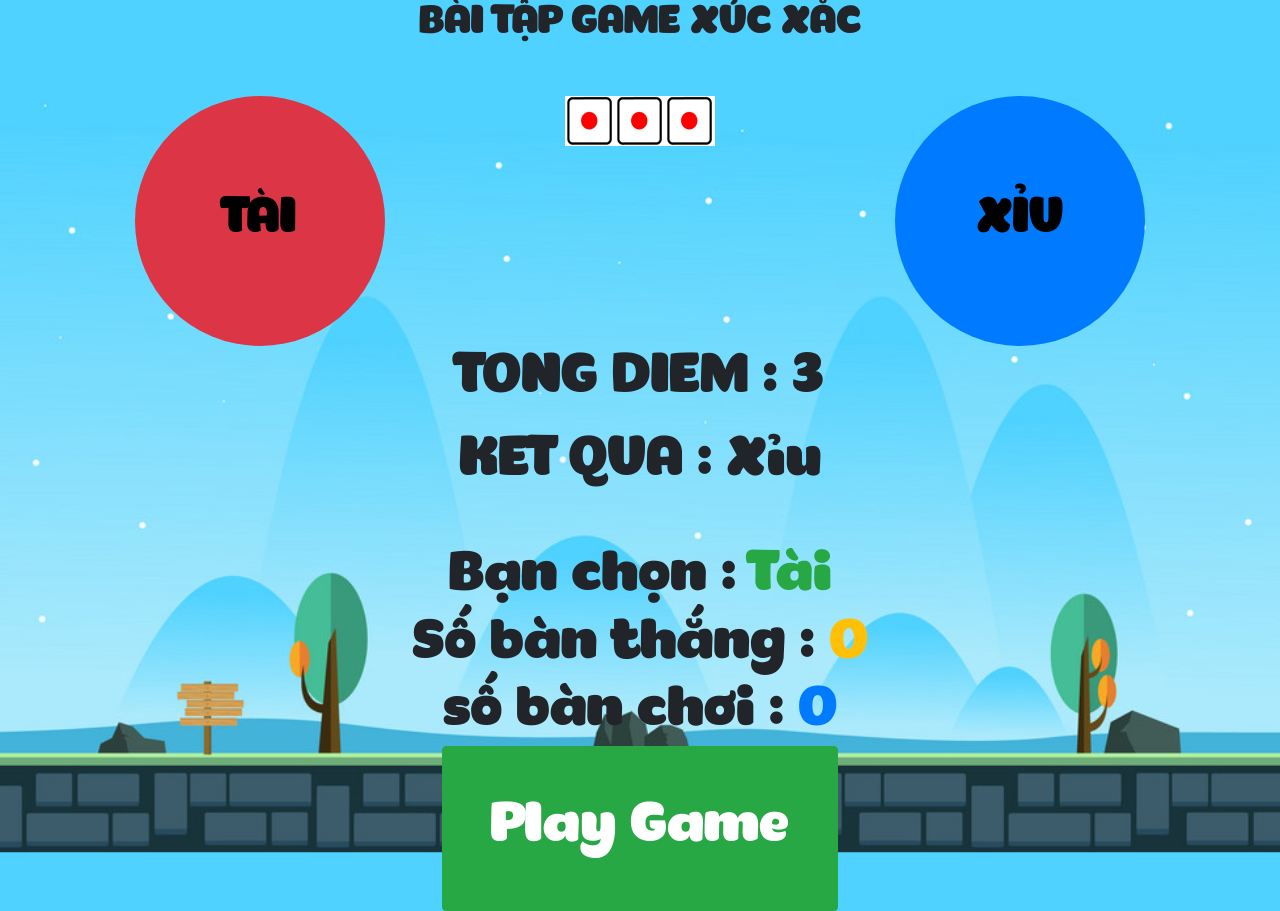
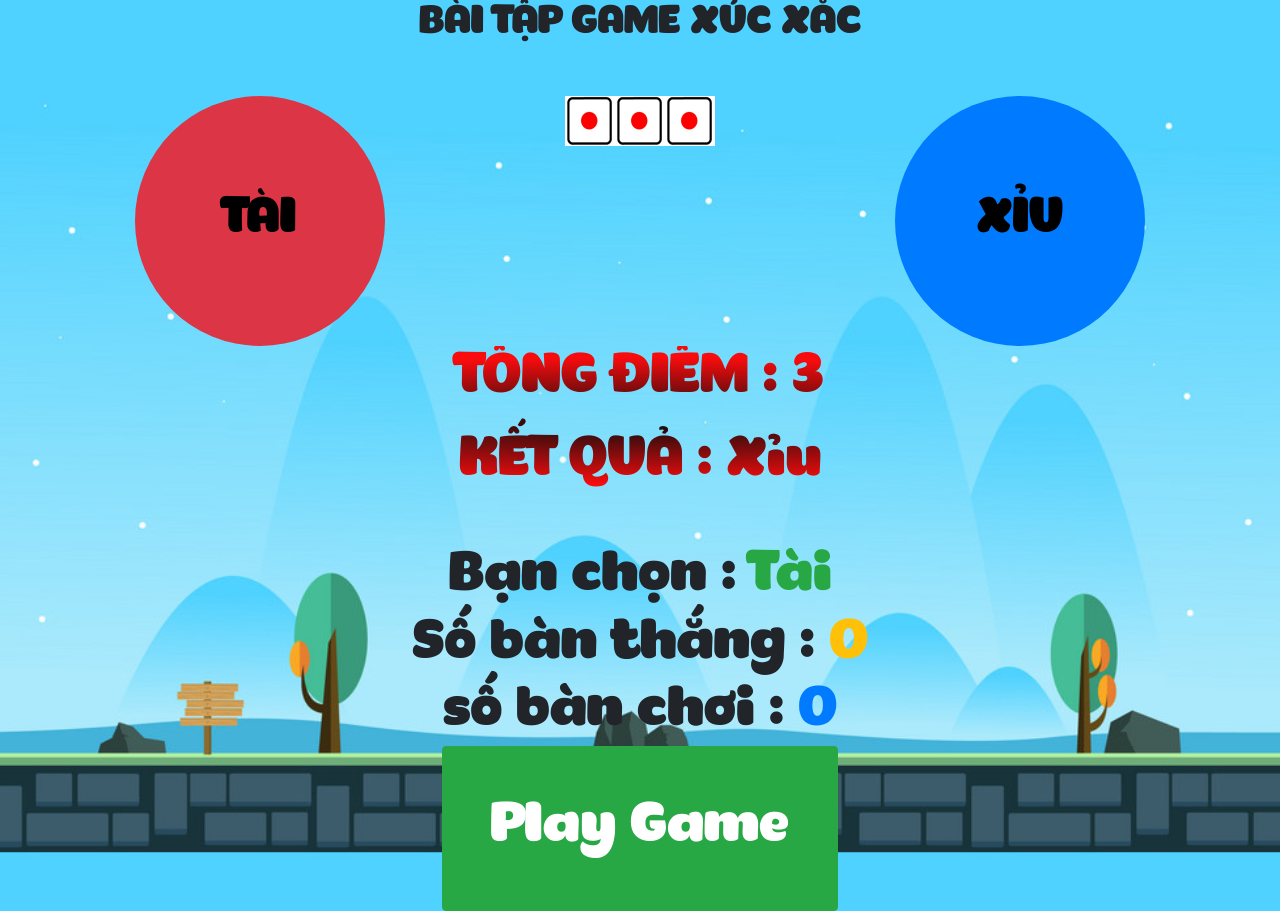
Before and after one commit to nqt2402/TrainingReactJS, a React (Create React App) app: page / in a window 1280 px wide. Built offline with nearby package versions, Linux system fonts and the light colour scheme.

Commit message:
'edit-css'

```diff
--- a/src/DemoRedux/BTGameXucXac/BTGameXucXac.css
+++ b/src/DemoRedux/BTGameXucXac/BTGameXucXac.css
@@ -15,3 +15,9 @@
   background-position: center;
   font-family: fontGameXucXac;
 }
+
+.ketQua {
+  background-image: radial-gradient(closest-corner, rgba(0,0,0,0.95), rgba(255,0,0,0.95) 60%);
+  color: transparent;
+  background-clip: text;
+}
--- a/src/DemoRedux/BTGameXucXac/BTGameXucXac.js
+++ b/src/DemoRedux/BTGameXucXac/BTGameXucXac.js
@@ -9,9 +9,9 @@ class BTGameXucXac extends Component {
     renderKetQua = () => {
         let { tongDiem, ketQua } = this.props;
         return (
-            <div className="text-center display-4">
-                <p>TONG DIEM : {tongDiem}</p>
-                <p>KET QUA : {ketQua}</p>
+            <div className="ketQua text-center display-4">
+                <p>TỔNG ĐIỂM : {tongDiem}</p>
+                <p>KẾT QUẢ : {ketQua}</p>
             </div>
         )
     }
--- a/src/redux/configStore.js
+++ b/src/redux/configStore.js
@@ -1,6 +1,6 @@
 import { combineReducers, createStore } from "redux";
 import { gioHangReducer } from "./reducers/GioHangReducer";
-import { baiTapGameReducer } from "./reducers/BTGameXucXacReducer"
+import { baiTapGameReducer } from "./reducers/BTGameXucXacReducer";
 
 const rootReducer = combineReducers({
 
```
Also changed, not shown: 1 other file (tests, documents, lock files or other folders).
